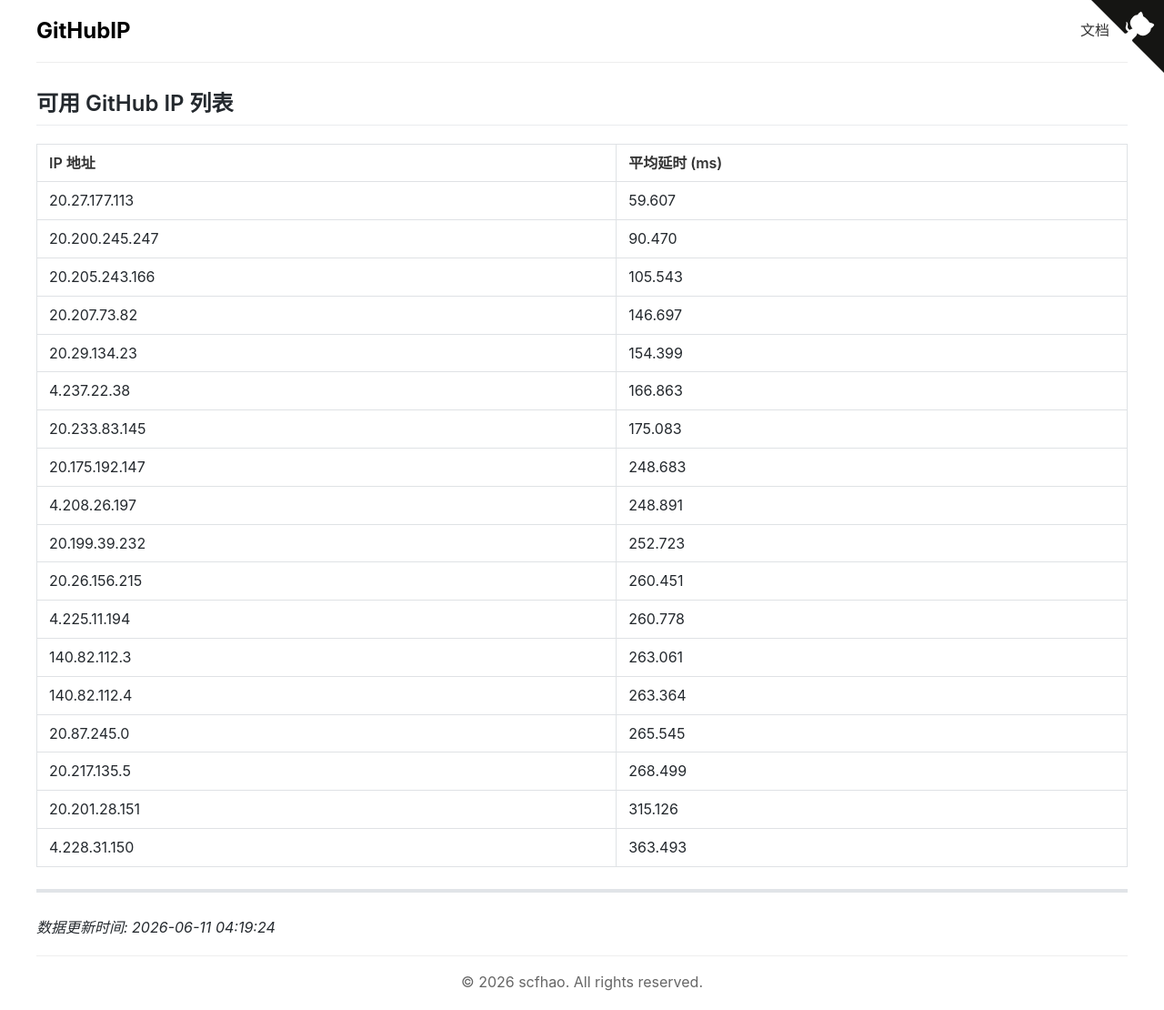
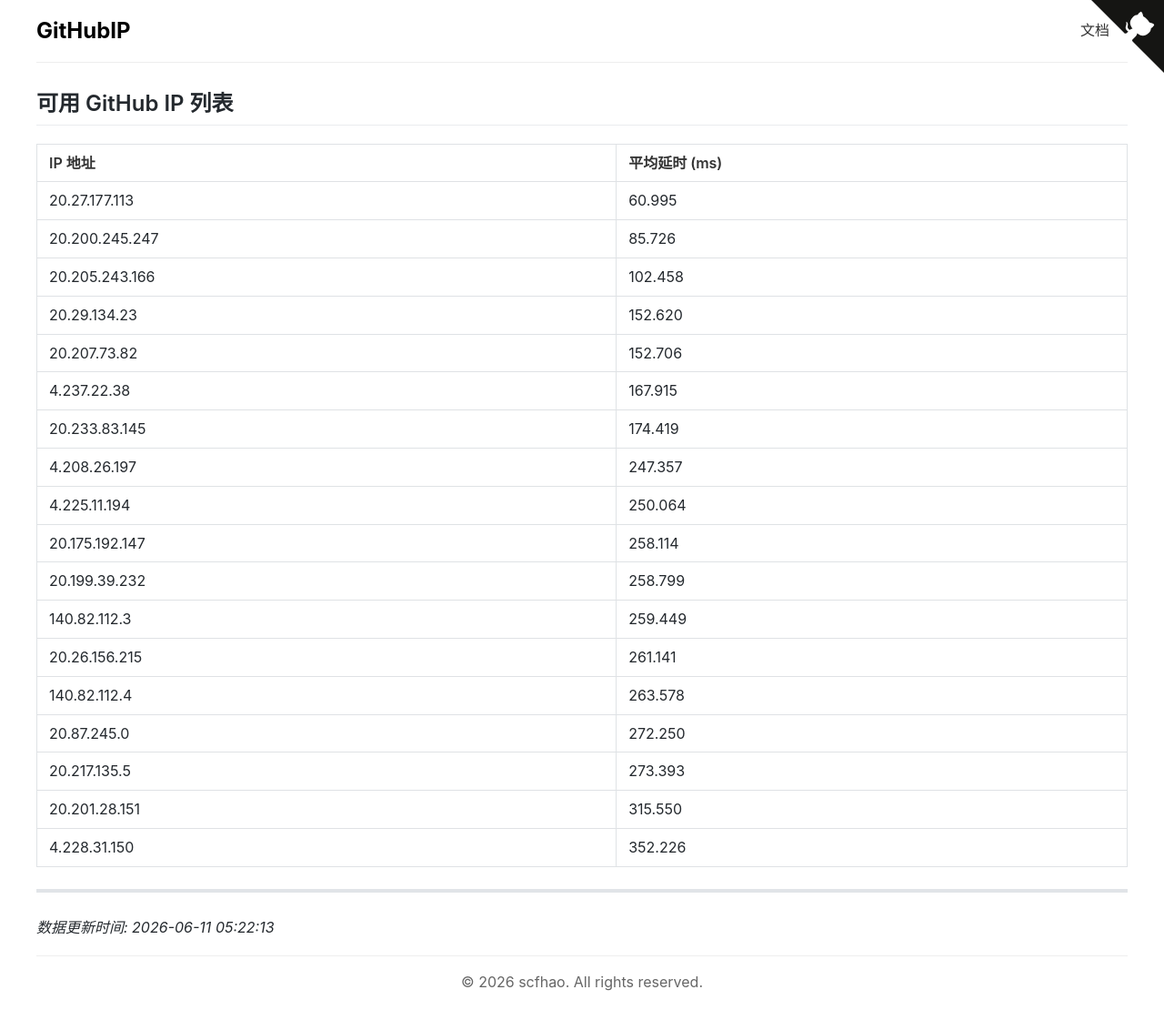
Before and after one commit to scfhao/GitHubIP, a Jekyll site: the page built from index.md, in a window 1280 px wide. Shown: the whole page at 91% size. Built offline with Jekyll 4.4.1, drawn with Linux system fonts in a browser that asks for light colours.

Commit message:
自动脚本执行 - 2026-06-11 05:22:13

```diff
--- a/index.md
+++ b/index.md
@@ -1,32 +1,32 @@
 ---
 layout: home
 title: GitHub IP 列表
-date: 2026-06-11 04:19:24
+date: 2026-06-11 05:22:13
 ---
 
 ## 可用 GitHub IP 列表
 
 | IP 地址 | 平均延时 (ms) |
 |---------|--------------|
-| 20.27.177.113 | 59.607 |
-| 20.200.245.247 | 90.470 |
-| 20.205.243.166 | 105.543 |
-| 20.207.73.82 | 146.697 |
-| 20.29.134.23 | 154.399 |
-| 4.237.22.38 | 166.863 |
-| 20.233.83.145 | 175.083 |
-| 20.175.192.147 | 248.683 |
-| 4.208.26.197 | 248.891 |
-| 20.199.39.232 | 252.723 |
-| 20.26.156.215 | 260.451 |
-| 4.225.11.194 | 260.778 |
-| 140.82.112.3 | 263.061 |
-| 140.82.112.4 | 263.364 |
-| 20.87.245.0 | 265.545 |
-| 20.217.135.5 | 268.499 |
-| 20.201.28.151 | 315.126 |
-| 4.228.31.150 | 363.493 |
+| 20.27.177.113 | 60.995 |
+| 20.200.245.247 | 85.726 |
+| 20.205.243.166 | 102.458 |
+| 20.29.134.23 | 152.620 |
+| 20.207.73.82 | 152.706 |
+| 4.237.22.38 | 167.915 |
+| 20.233.83.145 | 174.419 |
+| 4.208.26.197 | 247.357 |
+| 4.225.11.194 | 250.064 |
+| 20.175.192.147 | 258.114 |
+| 20.199.39.232 | 258.799 |
+| 140.82.112.3 | 259.449 |
+| 20.26.156.215 | 261.141 |
+| 140.82.112.4 | 263.578 |
+| 20.87.245.0 | 272.250 |
+| 20.217.135.5 | 273.393 |
+| 20.201.28.151 | 315.550 |
+| 4.228.31.150 | 352.226 |
 
 ---
 
-*数据更新时间: 2026-06-11 04:19:24*
+*数据更新时间: 2026-06-11 05:22:13*
```
